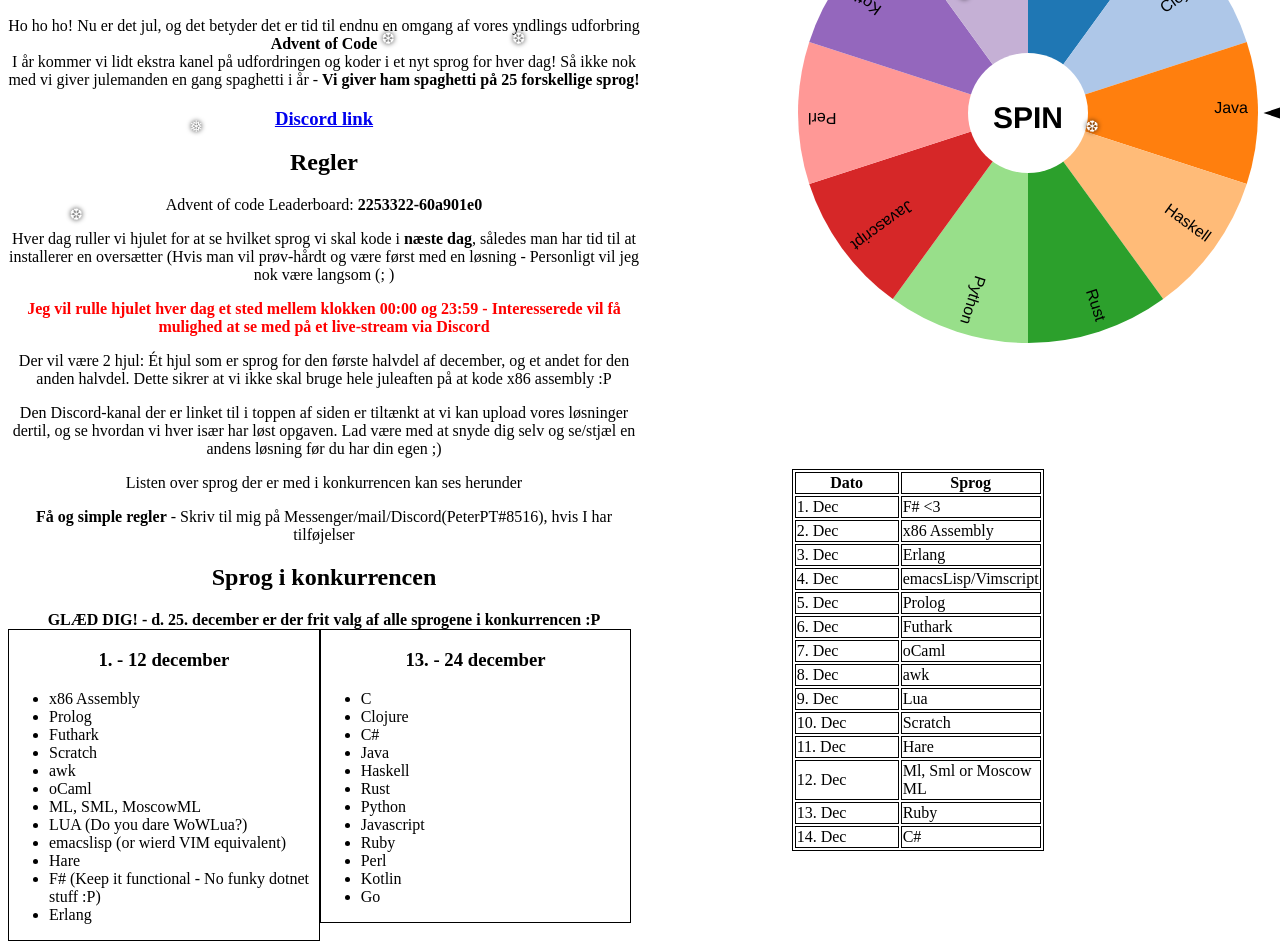
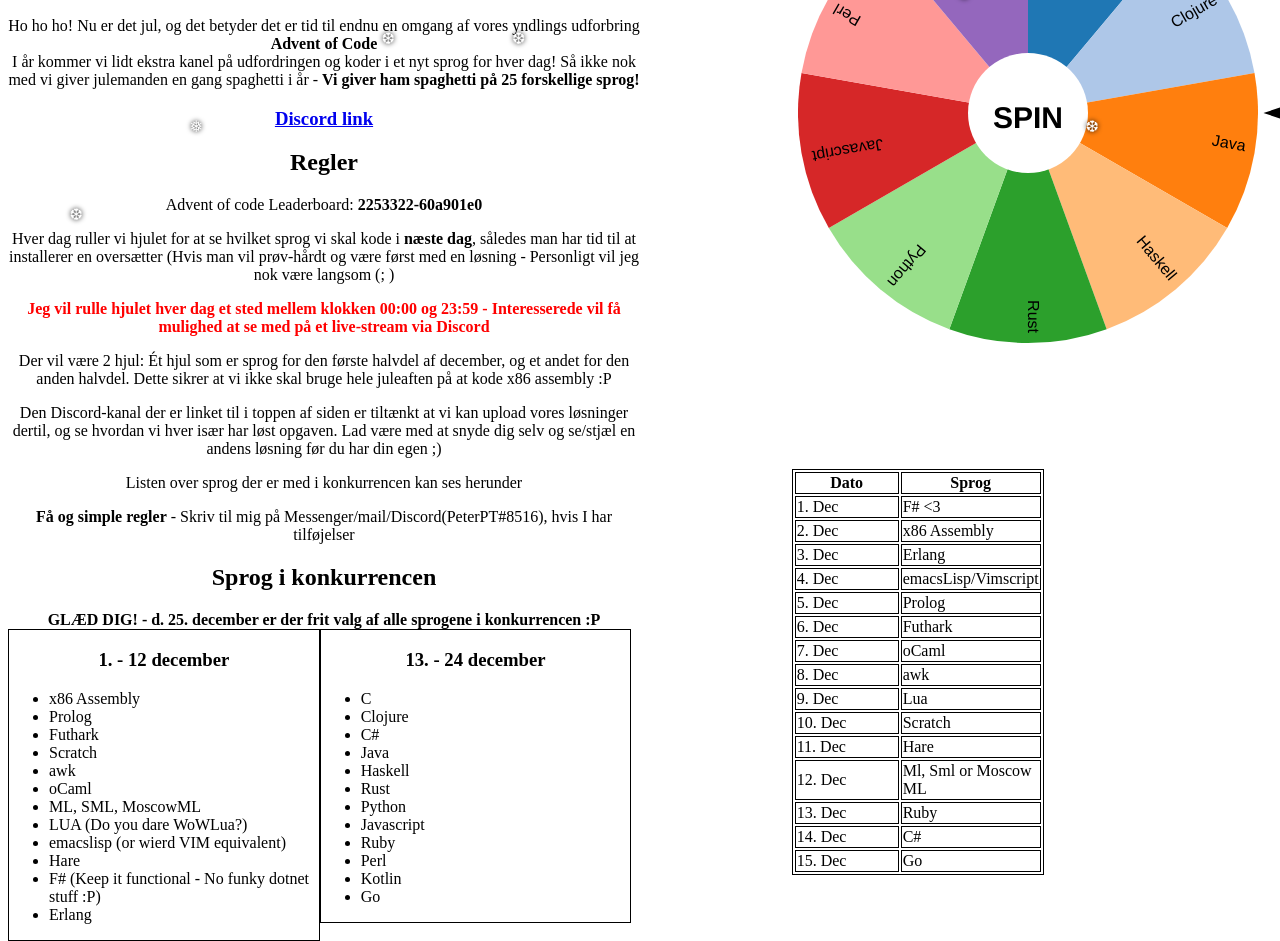
Before and after one commit to Nereuzz/Nereuzz.github.io, a plain HTML site: page index.html in a window 1280 px wide. Shown: the part 155-1096 px from the top of the page. Drawn offline with nearby package versions, Linux system fonts and the light colour scheme.

Commit message:
next language added

```diff
--- a/index.html
+++ b/index.html
@@ -200,6 +200,10 @@ SOFTWARE.
 	  <td>14. Dec</td>
 	  <td>C#</td>
 	</tr>
+	<tr>
+	  <td>15. Dec</td>
+	  <td>Go</td>
+	</tr>
       </table>
       </div>
 
--- a/wheel.js
+++ b/wheel.js
@@ -42,7 +42,6 @@ var data = [
     {"label":"Javascript",  "value":1,  "question":"Morgendagens sprog: Javascript"},
     {"label":"Perl",  "value":1,  "question":"Morgendagens sprog: Perl"},
     {"label":"Kotlin",  "value":1,  "question":"Morgendagens sprog: Kotlin"},
-    {"label":"Go",  "value":1,  "question":"Morgendagens sprog: Go"},
 ];
 
 
```
